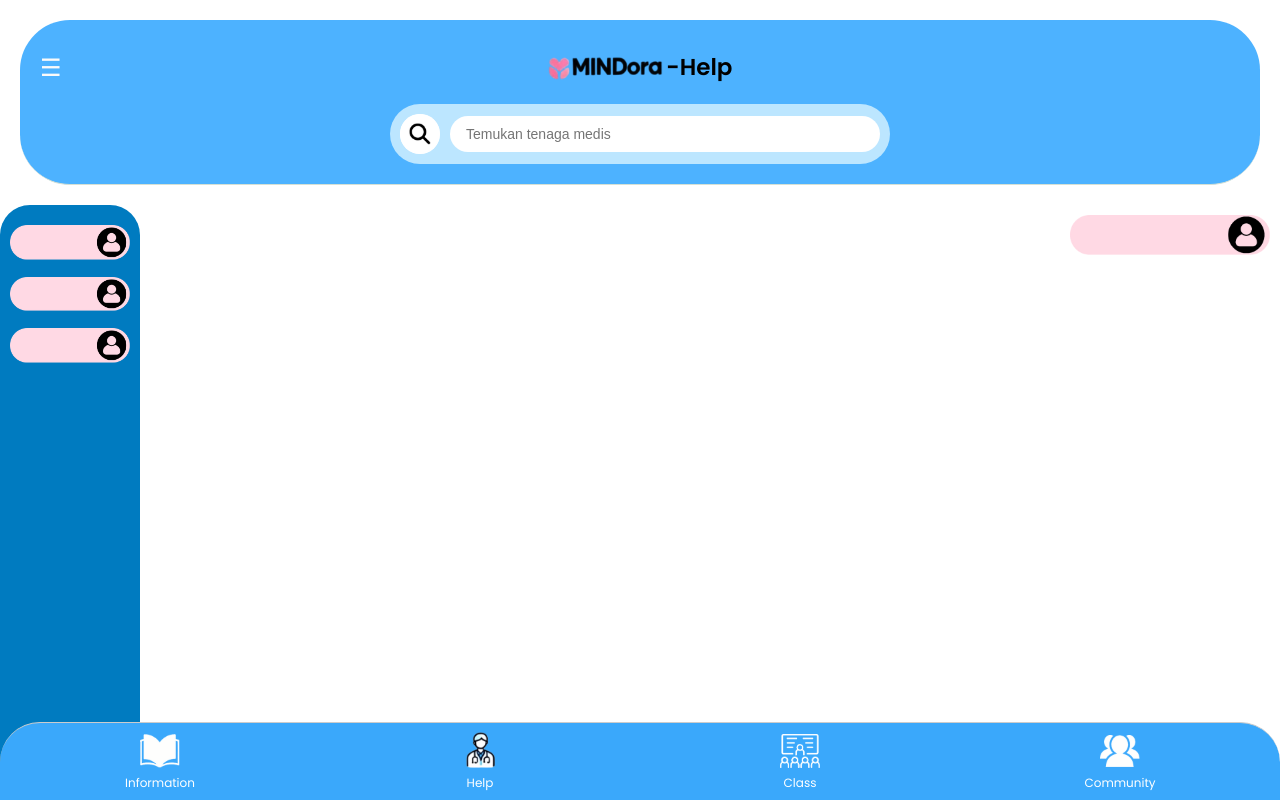
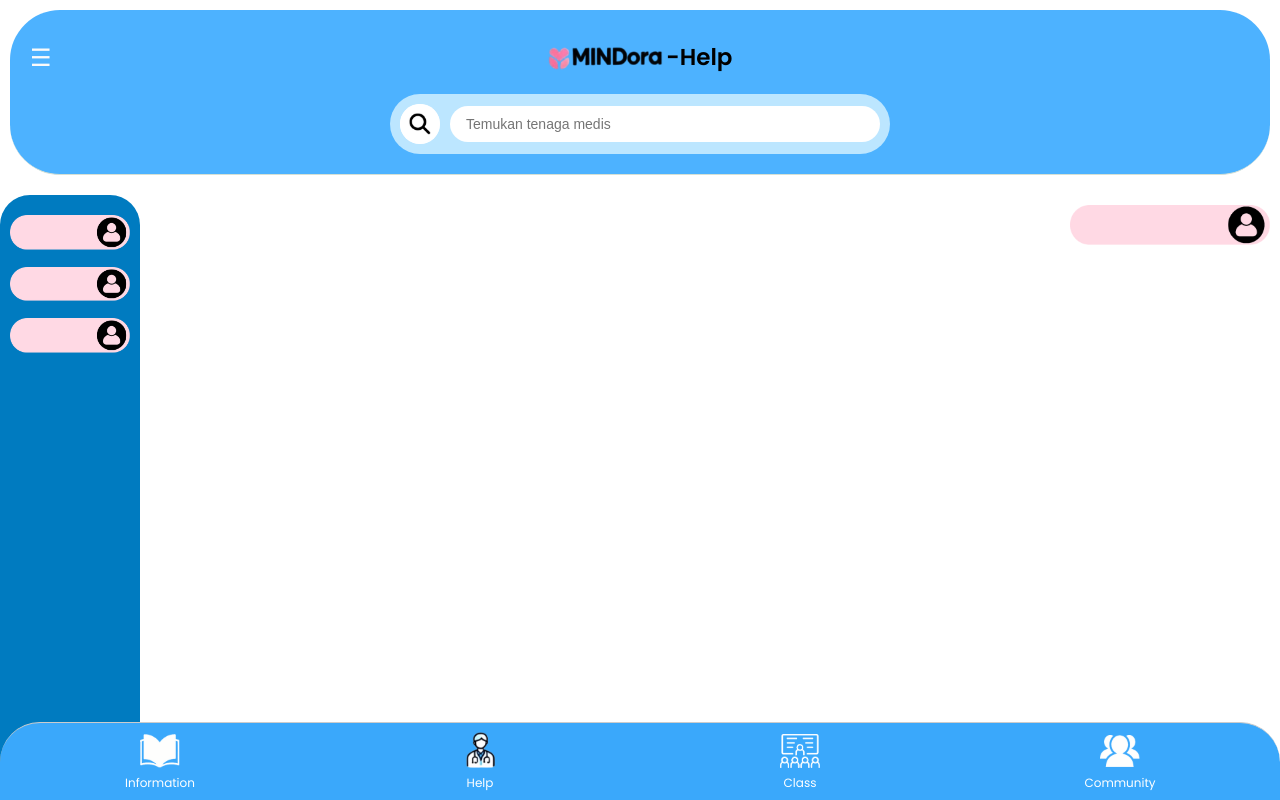
Before and after one commit to mindoracare/l, a plain HTML site: page help.html in a window 1280 px wide. Shown: the top 800 px of the page. Drawn offline with Linux system fonts and the light colour scheme.

Commit message:
Update help3web.css

```diff
--- a/css/help3web.css
+++ b/css/help3web.css
@@ -24,9 +24,9 @@ header {
   border-bottom: 1px solid #d5e0d5;
   position: relative;
   border-radius: 50px;
-  margin-top: 20px;
-  margin-left: 20px;
-  margin-right: 20px;
+  margin-top: 10px;
+  margin-left: 10px;
+  margin-right: 10px;
   text-align: center;
 
 
```
